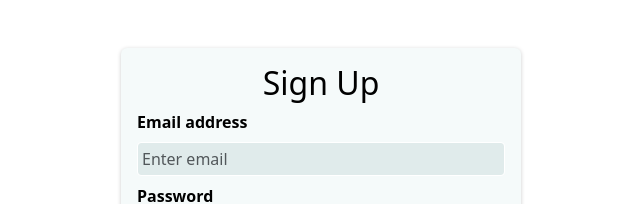
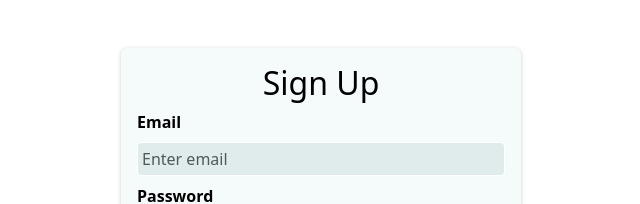
Before and after one commit to harshitaM29/mail-box-client, a React (Create React App) app: page / in a window 1280 px wide. Shown: the top 204 px of the page, without its empty margins (319-959 px from the left). Built offline with nearby package versions, Linux system fonts and the light colour scheme.

Commit message:
addes test driven for signup page

```diff
--- a/src/components/Auth/SignUp.js
+++ b/src/components/Auth/SignUp.js
@@ -51,7 +51,7 @@ return(
     <h2>Sign Up</h2>
     <Form onSubmit={submitHandler}>
     <Form.Group className={classes.control} controlId="formGroupEmail">
-      <Form.Label>Email address</Form.Label>
+      <Form.Label>Email</Form.Label>
       <Form.Control type="email" placeholder="Enter email" ref={emailInputRef} required/>
     </Form.Group>
     <Form.Group className={classes.control} controlId="formGroupPassword">
```
Also changed, not shown: 1 other file (tests, documents, lock files or other folders).
